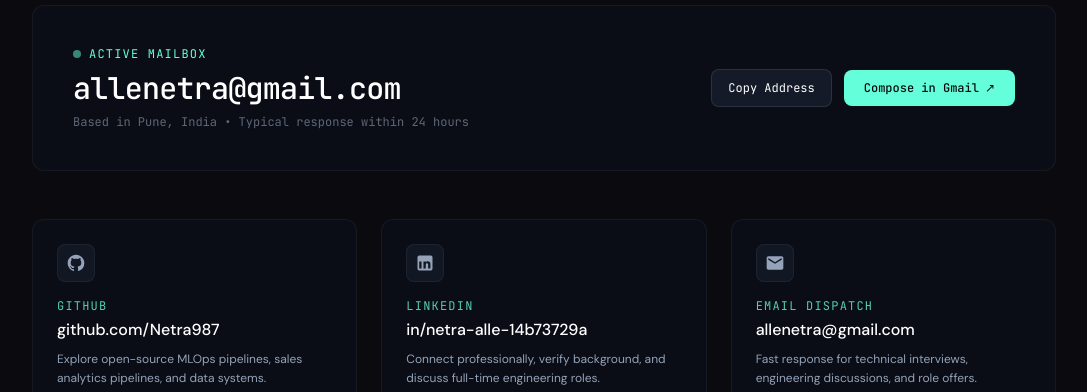
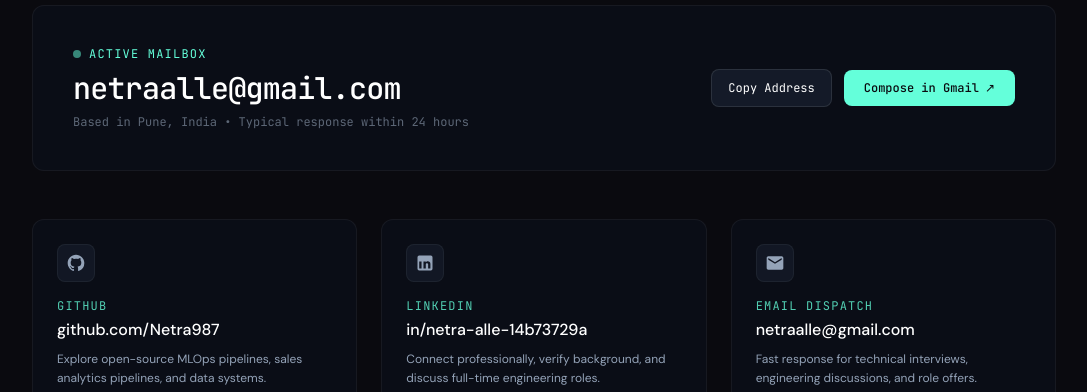
Before and after one commit to Netra987/portfolio, a React (Vite) app: page / in a window 1280 px wide. Shown: the part 6765-7157 px from the top of the page, without its empty margins (96-1183 px from the left). Built offline with nearby package versions, Linux system fonts and the light colour scheme.

Commit message:
fix: update contact email to netraalle@gmail.com

```diff
--- a/src/components/Hero.jsx
+++ b/src/components/Hero.jsx
@@ -1,5 +1,6 @@
 import { useEffect, useState } from 'react'
 import Button from './ui/Button'
+import { contactInfo } from '../data/personal'
 
 const roles = [
   "Generative AI Engineer",
@@ -42,9 +43,9 @@
   }, [displayed, isDeleting, currentRole])
 
   const socialLinks = [
-    { label: "GitHub", href: "https://github.com/Netra987" },
-    { label: "LinkedIn", href: "https://linkedin.com/in/netra-alle-14b73729a/" },
-    { label: "Email", href: "mailto:allenetra@gmail.com" },
+    { label: "GitHub", href: contactInfo.github },
+    { label: "LinkedIn", href: contactInfo.linkedin },
+    { label: "Email", href: `mailto:${contactInfo.email}` },
   ]
 
   return (
--- a/src/data/personal.js
+++ b/src/data/personal.js
@@ -23,7 +23,7 @@
 }
 
 export const contactInfo = {
-  email: "allenetra@gmail.com",
+  email: "netraalle@gmail.com",
   github: "https://github.com/Netra987",
   linkedin: "https://linkedin.com/in/netra-alle-14b73729a/",
   location: "Pune, India",
```
